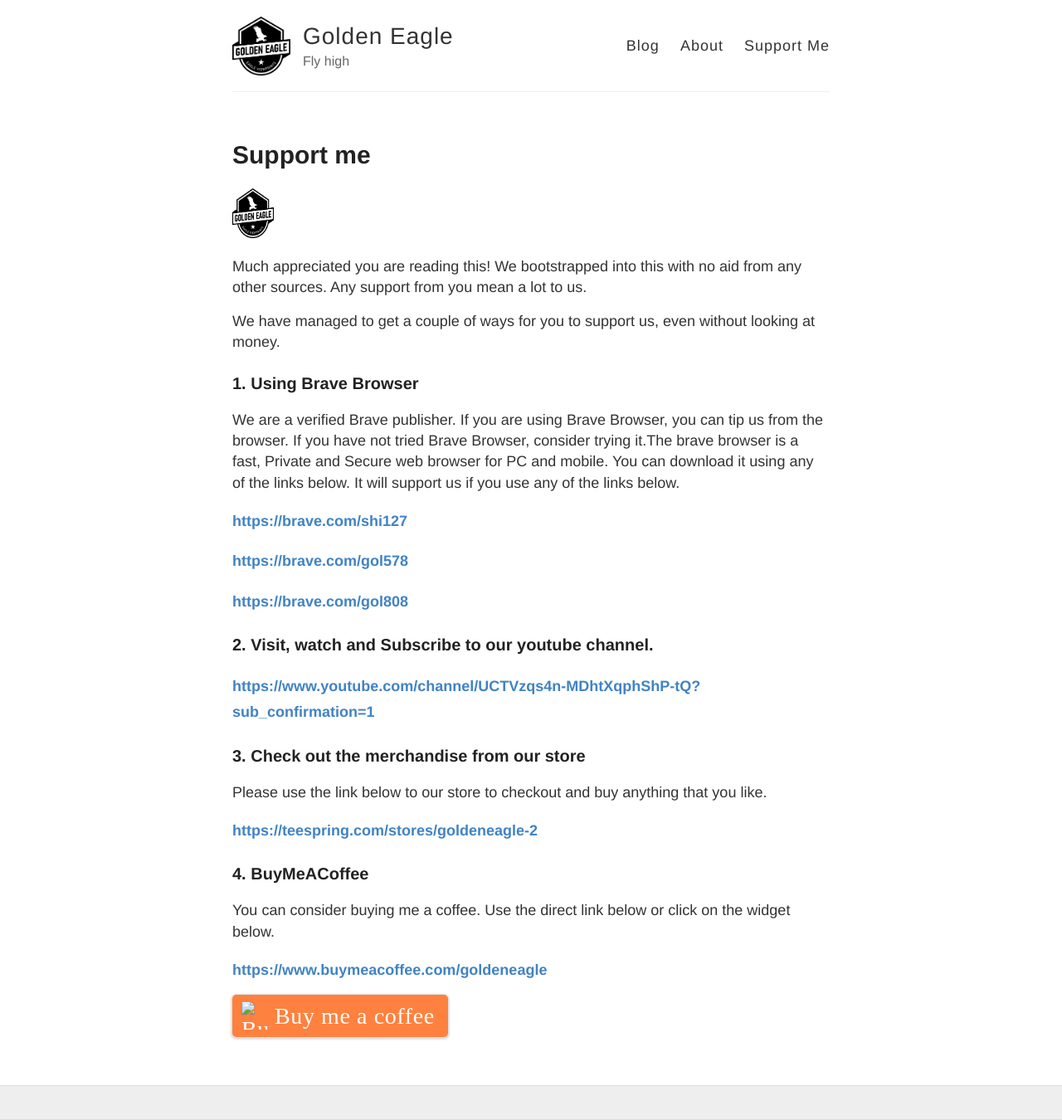
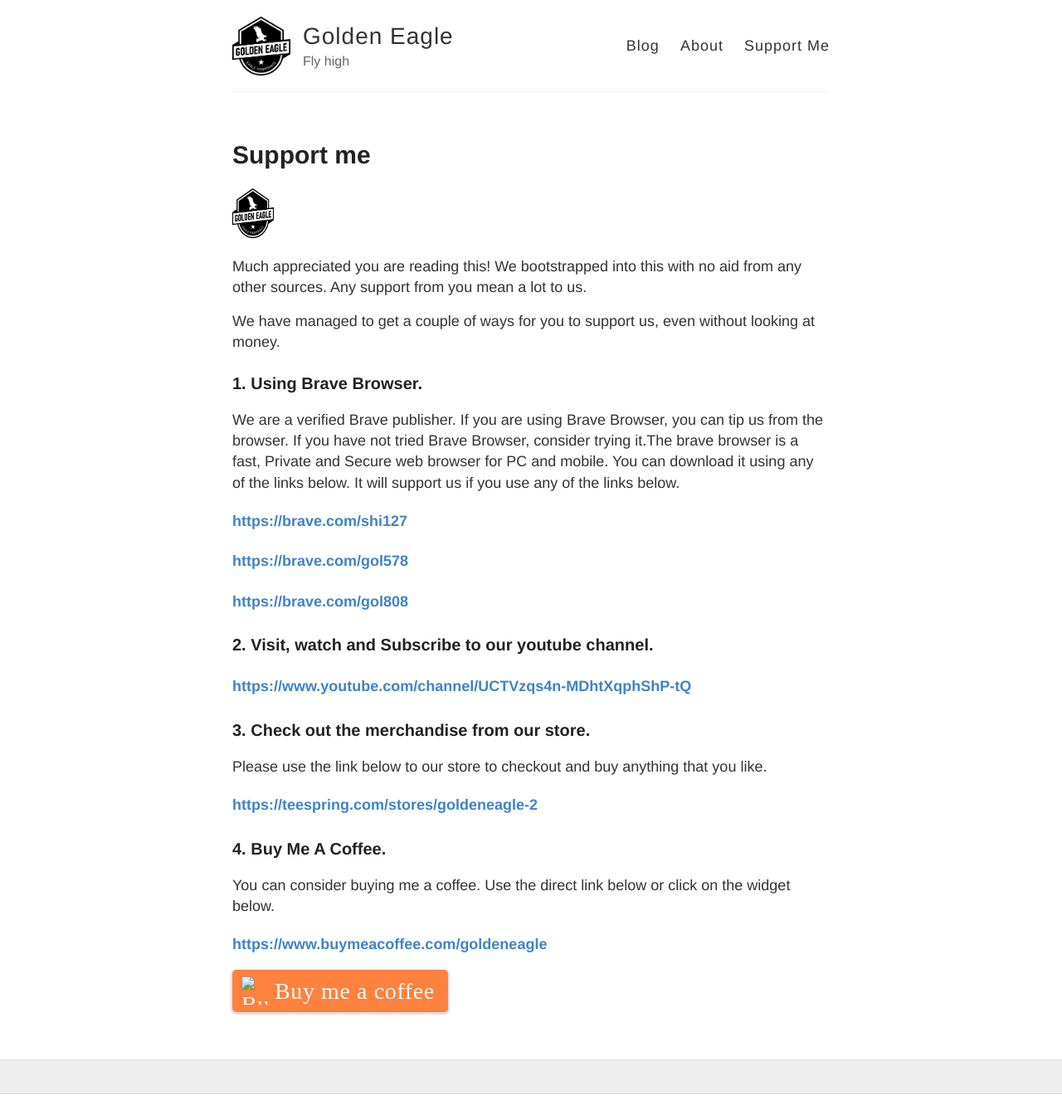
Before and after one commit to golden-eagle-blog/golden-eagle-blog.github.io, a Jekyll site: the page built from supportme.md, in a window 1280 px wide. Shown: the whole page at 83% size. Built offline with Jekyll 4.4.1, drawn with Linux system fonts in a browser that asks for light colours; comment, search, counter and statistics services are not loaded; after the commit the page ends 1319 px from its top, so only the background shows below that.

Commit message:
Update supportme.md

```diff
--- a/supportme.md
+++ b/supportme.md
@@ -11,7 +11,7 @@
 
 We have managed to get a couple of ways for you to support us, even without looking at money.
 
-### 1. Using Brave Browser
+### 1. Using Brave Browser.
 
 We are a verified Brave publisher. If you are using Brave Browser, you can tip us from the browser.
 If you have not tried Brave Browser, consider trying it.The brave browser is a fast, Private and Secure web browser for PC and mobile.
@@ -22,13 +22,13 @@
 #### [https://brave.com/gol808](https://brave.com/gol808)
 
 ### 2. Visit, watch and Subscribe to our youtube channel.
-#### [https://www.youtube.com/channel/UCTVzqs4n-MDhtXqphShP-tQ?sub_confirmation=1](https://www.youtube.com/channel/UCTVzqs4n-MDhtXqphShP-tQ?sub_confirmation=1)
+#### [https://www.youtube.com/channel/UCTVzqs4n-MDhtXqphShP-tQ](https://www.youtube.com/channel/UCTVzqs4n-MDhtXqphShP-tQ?sub_confirmation=1)
 
-### 3. Check out the merchandise from our store
+### 3. Check out the merchandise from our store.
 Please use the link below to our store to checkout and buy anything that you like.
 #### [https://teespring.com/stores/goldeneagle-2](https://teespring.com/stores/goldeneagle-2)
 
-### 4. BuyMeACoffee
+### 4. Buy Me A Coffee.
 You can consider buying me a coffee. Use the direct link below or click on the widget below.
 #### [https://www.buymeacoffee.com/goldeneagle](https://www.buymeacoffee.com/goldeneagle)
 
```
